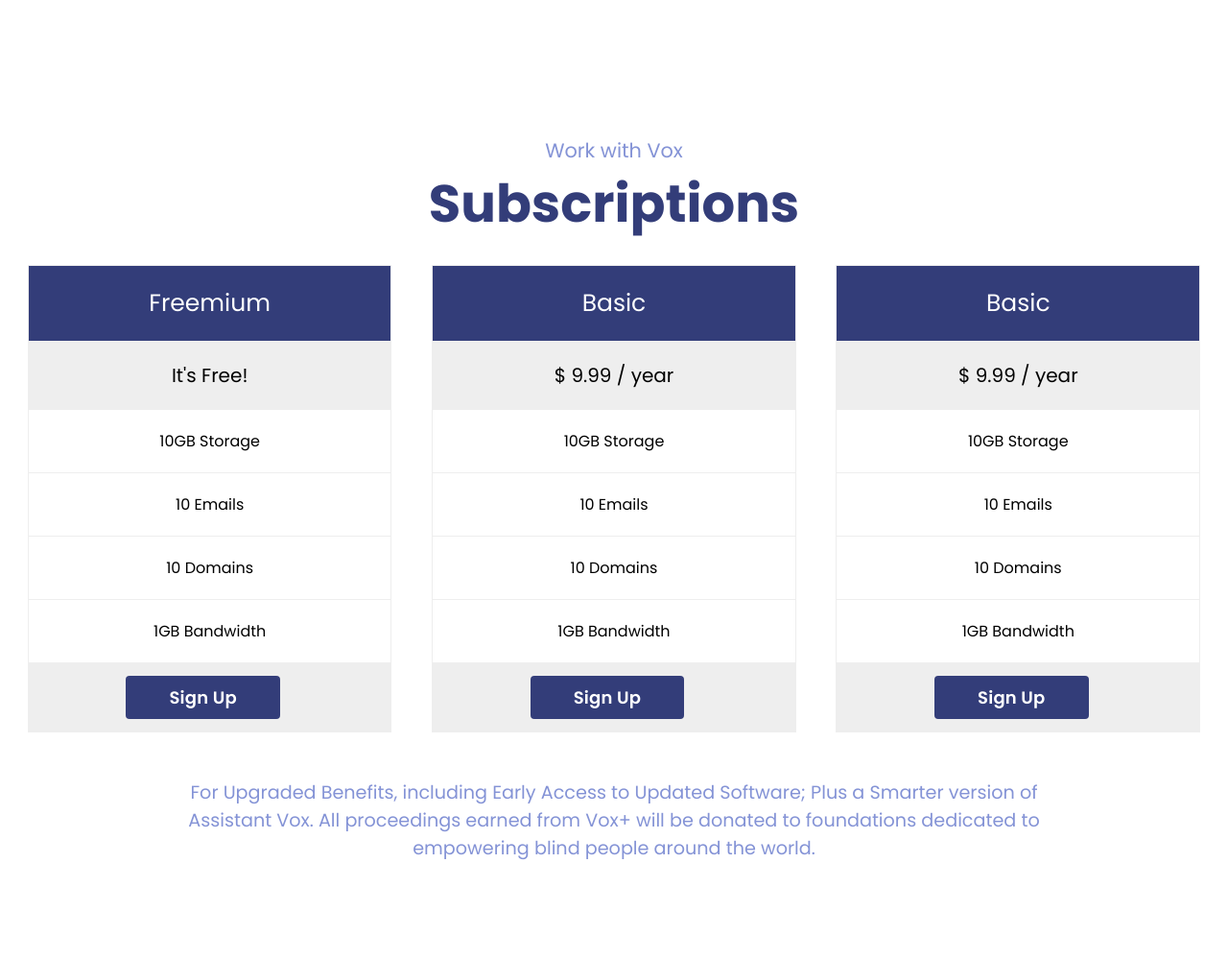
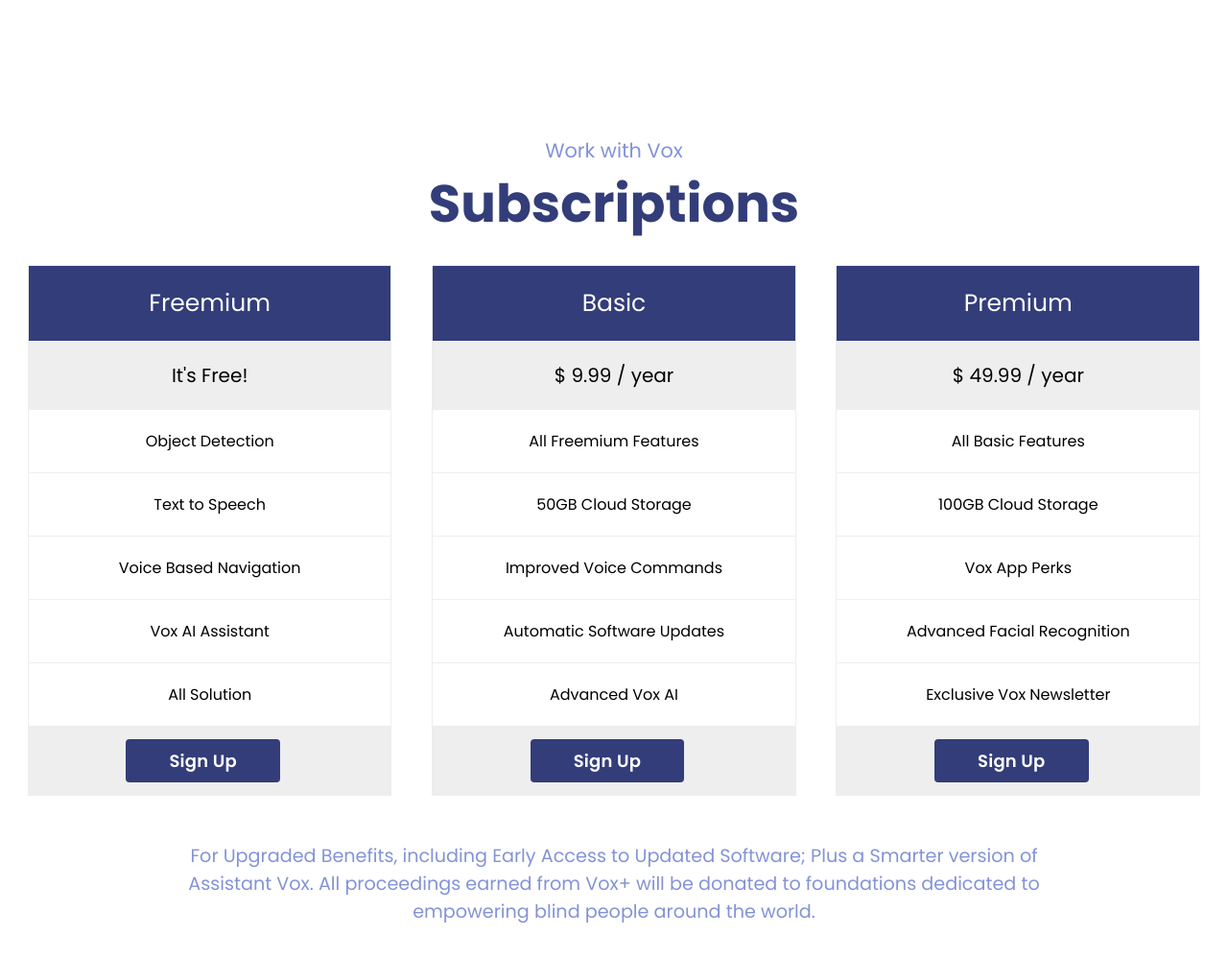
Before and after one commit to dhruvssingh18/VoxWebsite, a plain HTML site: page index.html in a window 1280 px wide. Shown: the part 4689-5688 px from the top of the page at 96% size. Drawn offline with nearby package versions, Linux system fonts and the light colour scheme.

Commit message:
Update index.html

```diff
--- a/index.html
+++ b/index.html
@@ -262,10 +262,12 @@ access and setting personalization for glasses, enhancing customer experience an
             <ul class="price">
             <li class="header">Freemium</li>
             <li class="grey">It's Free!</li>
-            <li>10GB Storage</li>
-          <li>10 Emails</li>
-            <li>10 Domains</li>
-            <li>1GB Bandwidth</li>
+            <li>Object Detection</li>
+            <li>Text to Speech</li>
+            <li>Voice Based Navigation</li>
+            <li>Vox AI Assistant</li>
+            <li>All Solution</li>
+
            <li class="grey"><a href="#" class="sign">Sign Up</a></li>
         </ul>
       </div>
@@ -274,22 +276,26 @@ access and setting personalization for glasses, enhancing customer experience an
             <ul class="price">
             <li class="header">Basic</li>
             <li class="grey">$ 9.99 / year</li>
-            <li>10GB Storage</li>
-          <li>10 Emails</li>
-            <li>10 Domains</li>
-            <li>1GB Bandwidth</li>
+            <li>All Freemium Features</li>
+            <li>50GB Cloud Storage</li>
+            <li>Improved Voice Commands</li>
+            <li>Automatic Software Updates</li>
+            <li>Advanced Vox AI</li>
+
            <li class="grey"><a href="#" class="sign">Sign Up</a></li>
         </ul>
       </div>
 
        <div class="columns">
             <ul class="price">
-            <li class="header">Basic</li>
-            <li class="grey">$ 9.99 / year</li>
-            <li>10GB Storage</li>
-          <li>10 Emails</li>
-            <li>10 Domains</li>
-            <li>1GB Bandwidth</li>
+            <li class="header">Premium</li>
+            <li class="grey">$ 49.99 / year</li>
+            <li>All Basic Features</li>
+
+            <li>100GB Cloud Storage</li>
+            <li>Vox App Perks</li>
+            <li>Advanced Facial Recognition</li>
+            <li>Exclusive Vox Newsletter</li>
            <li class="grey"><a href="#" class="sign">Sign Up</a></li>
         </ul>
       </div>
```
